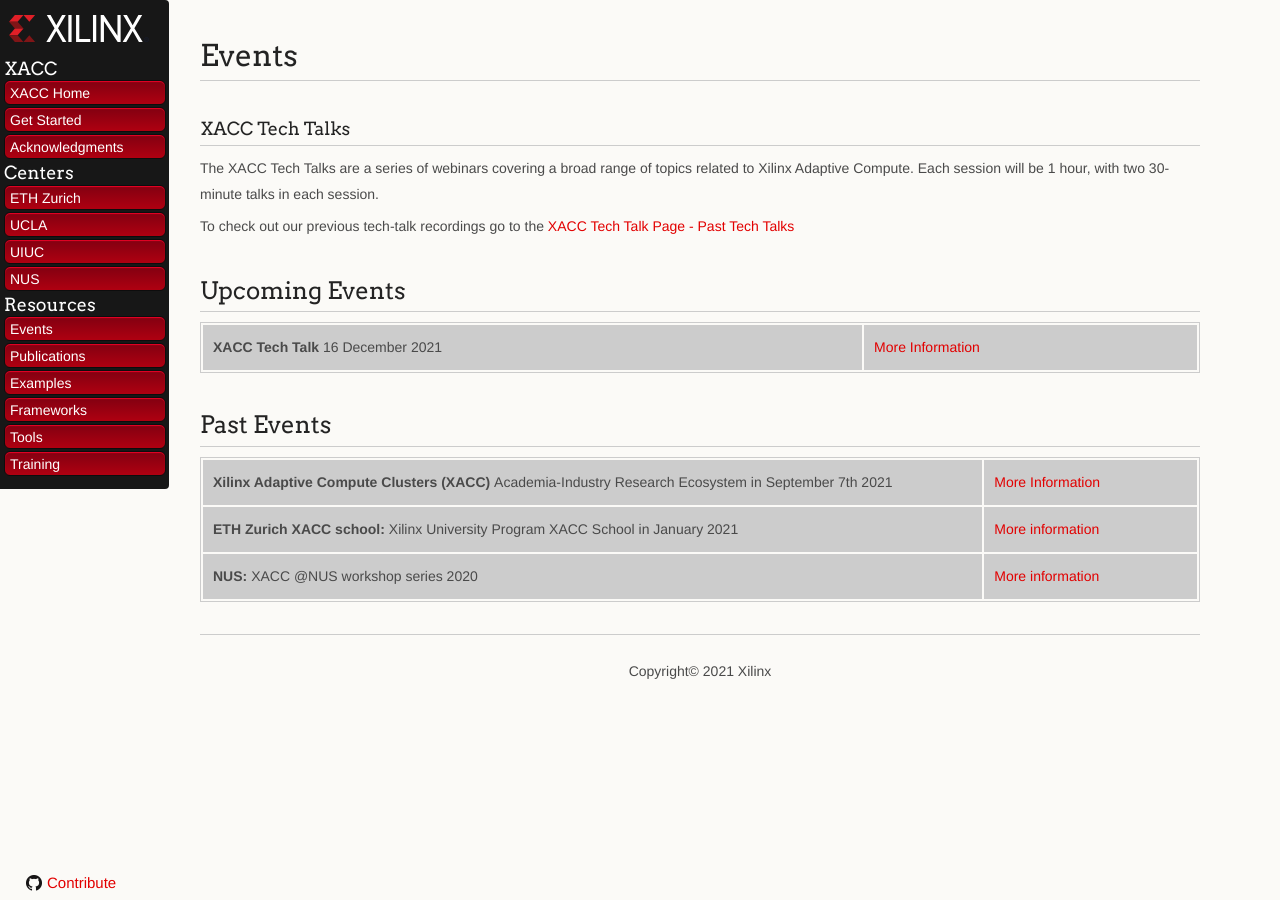
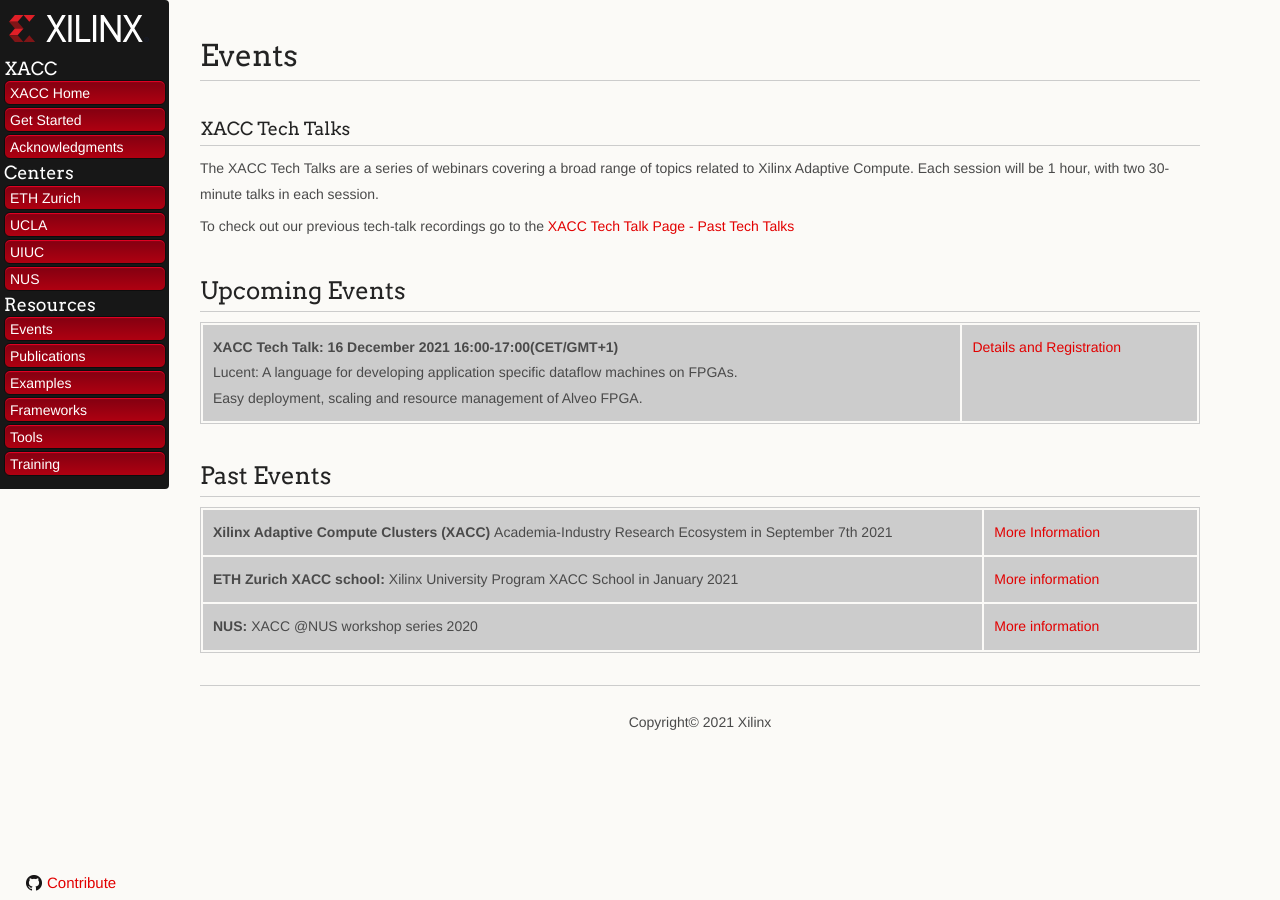
Before and after one commit to Xilinx/xacc, a Jekyll site: the page built from docs/events.md, in a window 1280 px wide. Built offline with Jekyll 4.4.1, drawn with Linux system fonts in a browser that asks for light colours; nearby versions of some CDN libraries; our own code applies the rules of GitHub Pages for plain Markdown files.

Commit message:
Update TT7
Add time and titles to events page

```diff
--- a/docs/events.md
+++ b/docs/events.md
@@ -14,10 +14,12 @@
 <table class="responsive">
   <tr>
     <td>
-      <strong> XACC Tech Talk </strong> 16 December 2021
+      <strong> XACC Tech Talk: 16 December 2021 16:00-17:00(CET/GMT+1) </strong>
+      <br>Lucent: A language for developing application specific dataflow machines on FPGAs.
+      <br>Easy deployment, scaling and resource management of Alveo FPGA.
     </td>
     <td>
-      <a href="./xacc_tech_talks.html##XACC-Tech-Talk-7">More Information</a>
+      <a href="./xacc_tech_talks.html##XACC-Tech-Talk-7">Details and Registration</a>
     </td>
   </tr>
 </table>
```
